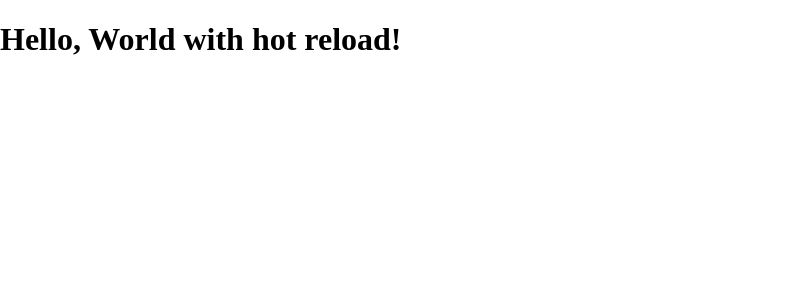
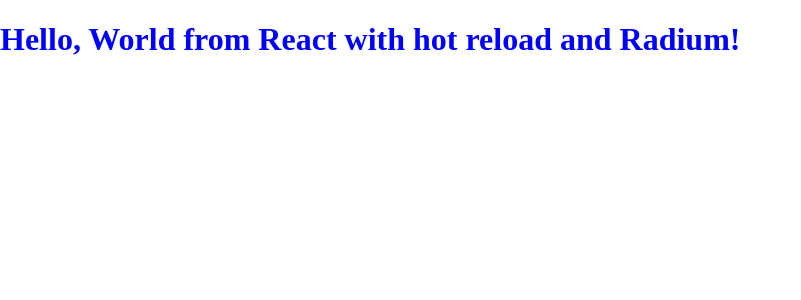
Before and after one commit to Dilatorily/blog, a React app: page / in a window 1280 px wide. Shown: the top 300 px of the page, without its empty margins (0-801 px from the left). Built offline with nearby package versions, Linux system fonts and the light colour scheme.

Commit message:
Add Radium for inline styling
- By using inline styling, we can fix the problems discussed by vjeux in
  his presentation about CSS in JS
- https://speakerdeck.com/vjeux/react-css-in-js

```diff
--- a/package.json
+++ b/package.json
@@ -14,6 +14,7 @@
   },
   "dependencies": {
     "normalize.css": "^4.1.1",
+    "radium": "^0.17.1",
     "react": "^15.1.0",
     "react-dom": "^15.1.0",
     "react-hot-loader": "^3.0.0-beta.2"
--- a/rules/style.js
+++ b/rules/style.js
@@ -33,7 +33,7 @@
     'max-params': constants.OFF,
     'max-statements': constants.OFF,
     'max-statements-per-line': [constants.ERROR, { max: 1 }],
-    'new-cap': [constants.ERROR, { newIsCap: true }],
+    'new-cap': [constants.ERROR, { newIsCap: true, capIsNew: false }],
     'new-parens': constants.ERROR,
     'newline-after-var': constants.OFF,
     'newline-before-return': constants.OFF,
--- a/src/App.jsx
+++ b/src/App.jsx
@@ -1,5 +1,18 @@
 import React from 'react';
+import Radium from 'radium';
 
-const App = () => <h1>Hello, World with hot reload!</h1>;
+const styles = {
+    heading: {
+        color: 'blue',
+        ':hover': { color: 'red' },
+        '@media only screen and (max-width: 768px)': { color: 'green' }
+    }
+};
 
-export default App;
+const App = () =>
+    <h1 style={ styles.heading }>
+        Hello, World from React with hot reload and Radium!
+    </h1>
+;
+
+export default Radium(App);
--- a/src/index.jsx
+++ b/src/index.jsx
@@ -1,5 +1,6 @@
 import React from 'react';
 import ReactDOM from 'react-dom';
+import { StyleRoot } from 'radium';
 import { AppContainer } from 'react-hot-loader';
 import 'normalize.css';
 
@@ -8,9 +9,11 @@
 const root = document.querySelector('#root');
 
 ReactDOM.render(
-    <AppContainer>
-        <App />
-    </AppContainer>,
+    <StyleRoot>
+        <AppContainer>
+            <App />
+        </AppContainer>
+    </StyleRoot>,
     root
 );
 
@@ -18,9 +21,11 @@
     module.hot.accept('./App', () => {
         const NextApp = require('./App').default;
         ReactDOM.render(
-            <AppContainer>
-                <NextApp />
-            </AppContainer>,
+            <StyleRoot>
+                <AppContainer>
+                    <NextApp />
+                </AppContainer>
+            </StyleRoot>,
             root
         );
     });
--- a/webpack.tests.js
+++ b/webpack.tests.js
@@ -1,6 +1,9 @@
 const chai = require('chai');
 const chaiEnzyme = require('chai-enzyme');
+const Radium = require('radium');
+
 chai.use(chaiEnzyme());
+Radium.TestMode.enable();
 
 const context = require.context('./src', true, /__tests__\/.*-test\.jsx?$/);
 context.keys().forEach(context);
```
Also changed, not shown: 1 other file (tests, documents, lock files or other folders).
